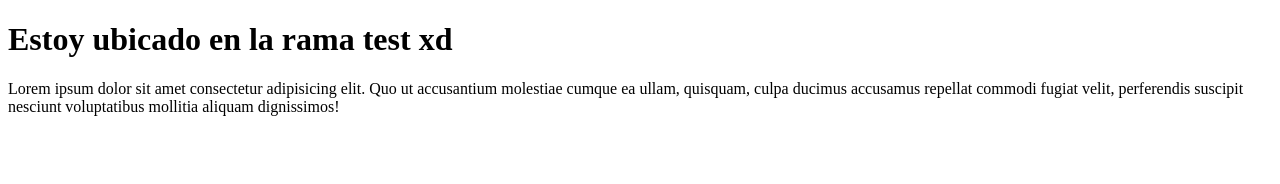
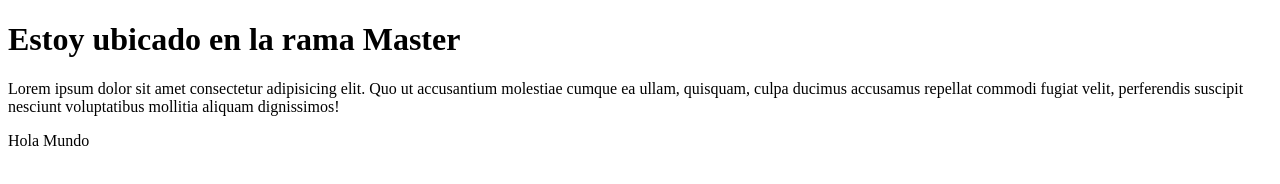
Before and after one commit to Allan021/PracticandoGIT, a plain HTML site: page index.html in a window 1280 px wide. Drawn offline with Linux system fonts and the light colour scheme.

Commit message:
Agregando mis commits desde Vscode

```diff
--- a/index.html
+++ b/index.html
@@ -2,15 +2,16 @@
 <html lang="en">
 <head>
     <meta charset="UTF-8">
-    <meta name="viewport" content="width=device-width, initial-scale=1.0">
     <title>Practica con Git</title>
 </head>
 <body>
 
     <div class="contendor">
-<h1>Estoy ubicado en la rama test xd</h1>
+<h1>Estoy ubicado en la rama Master </h1>
         <p>Lorem ipsum dolor sit amet consectetur adipisicing elit. Quo ut accusantium molestiae cumque ea ullam, quisquam, culpa ducimus accusamus repellat commodi fugiat velit, perferendis suscipit nesciunt voluptatibus mollitia aliquam dignissimos!</p>
 
+
+        <p>Hola Mundo</p>
 
     </div>
 
```
